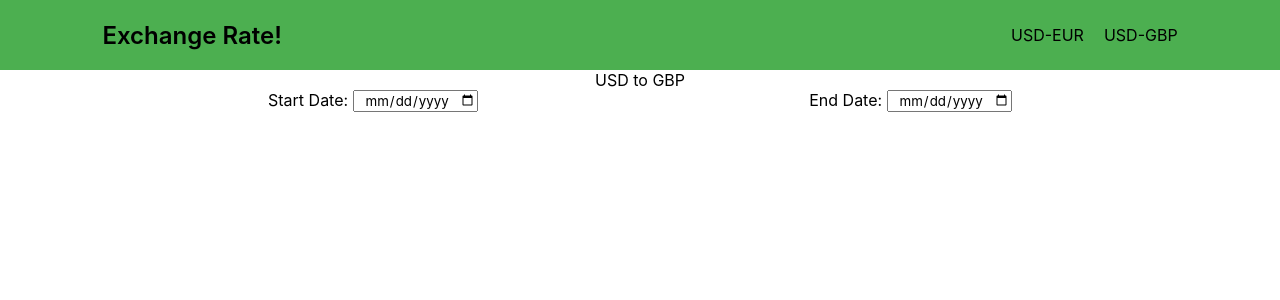
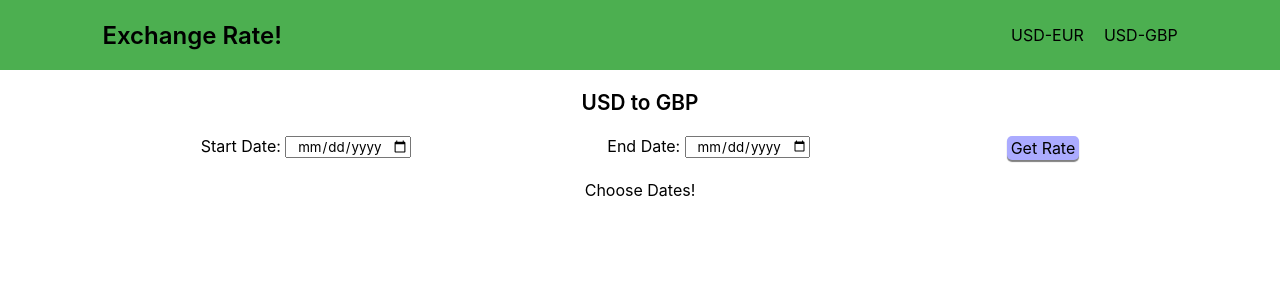
Before and after one commit to LotanT/exchange-rate-app, a React (Create React App) app: page /gbp in a window 1280 px wide. Shown: the top 300 px of the page. Built offline with nearby package versions, Linux system fonts and the light colour scheme.

Commit message:
chart cmp

```diff
--- a/src/assets/style/_GBPToUSD.scss
+++ b/src/assets/style/_GBPToUSD.scss
@@ -1,6 +1,20 @@
 .gbp{
+    display: flex;
+    flex-direction: column;
+    .title{
+        font-size: 1.3em;
+        font-weight: 600;
+    }
+    .head{
+        height: 70px;
+        display: flex;
+        flex-direction: column;
+        justify-content: space-between;
+        margin: 20px 0px
+    }
     .dates{
         display: flex;
         justify-content: space-around;
+        padding-top: 20px;
     }
 }
--- /dev/null
+++ b/src/assets/style/_chart.scss
@@ -0,0 +1,6 @@
+.chart{
+    display: flex;
+    flex-direction: column;
+    gap: 20px;
+    padding-top: 40px;
+}
--- a/src/assets/style/_styles.scss
+++ b/src/assets/style/_styles.scss
@@ -54,3 +54,16 @@ input {
 .container {
     padding-inline: 8vw;
 }
+
+.btn{
+    position: relative;
+    padding: 2px 4px;
+    background-color: #ababff;
+    cursor: pointer;
+    border-radius: 5px;
+    box-shadow: 0px 2px 1px 0px grey;
+    &:hover{
+        top: 2px;
+        box-shadow: 0px 0px 0px 0px grey;
+    }
+}
--- a/src/assets/style/main.scss
+++ b/src/assets/style/main.scss
@@ -2,6 +2,7 @@
 @import 'styles';
 @import 'welcome';
 @import 'GBPToUSD';
+@import 'chart';
 
 
 
--- a/src/cmps/Chart.jsx
+++ b/src/cmps/Chart.jsx
@@ -1,7 +1,38 @@
-export function Chart(){
-    return(
+import { LineChart, Line, XAxis, YAxis, CartesianGrid, Tooltip, Legend, ResponsiveContainer } from 'recharts';
+
+export function Chart({ exchangeRate }) {
+
+    const data = Object.keys(exchangeRate).map(key => {
+        return { date: key, rate: exchangeRate[key] }
+    })
+
+    const avarageRate = Object.values(exchangeRate).reduce((acc, currRate) => {
+        return acc + currRate
+    }, 0) / Object.values(exchangeRate).length
+
+    return (
         <section className="chart">
-            Chart
+            <div className='average'>Avarage Rate: {avarageRate.toFixed(3)}</div>
+            <ResponsiveContainer width="100%" aspect={3}>
+                <LineChart
+                    width={300}
+                    height={100}
+                    data={data}
+                    margin={{
+                        top: 5,
+                        right: 30,
+                        left: 20,
+                        bottom: 5,
+                    }}
+                >
+                    <CartesianGrid strokeDasharray="3 3" />
+                    <XAxis dataKey="date" />
+                    <YAxis type="number" domain={[dataMin => (dataMin.toFixed(1)), dataMax => (dataMax.toFixed(3))]} />
+                    <Tooltip />
+                    <Legend />
+                    <Line type="monotone" dataKey="rate" stroke="#8884d8" activeDot={{ r: 8 }} />
+                </LineChart>
+            </ResponsiveContainer>
         </section>
     )
 }
--- a/src/pages/GBPToUSD.jsx
+++ b/src/pages/GBPToUSD.jsx
@@ -1,10 +1,13 @@
 import { useState } from 'react'
+import { Chart } from '../cmps/Chart';
+import { rateService } from '../services/rate.service';
 
 
 export function GBPToUSD() {
 
     const [startDate, setStartDate] = useState('')
     const [endDate, setEndDate] = useState('')
+    const [exchangeRate, setExchangeRate] = useState('')
 
 
     const onChangeStartDate = ({ target }) => {
@@ -15,9 +18,15 @@ export function GBPToUSD() {
         setEndDate(target.value);
     };
 
+    const getRate = async () => {
+        const res = await rateService.getRate('GBP',startDate, endDate)
+        console.log(res.USD_GBP);
+        setExchangeRate(res.USD_GBP)
+    }
+
     return (
         <section className='gbp container'>
-            <div>
+            <div className='head'>
                 <div className='title'>
                     USD to GBP
                 </div>
@@ -30,8 +39,11 @@ export function GBPToUSD() {
                         <label htmlFor="endDate">End Date: </label>
                         <input type="date" onChange={onChangeEndDate} value={endDate}/>
                     </div>
+                    <div className='btn' onClick={getRate}>Get Rate</div>
                 </div>
             </div>
+            {exchangeRate && <Chart exchangeRate={exchangeRate}/>}
+            {!exchangeRate && <div>Choose Dates!</div>}
         </section>
     )
 }
```
